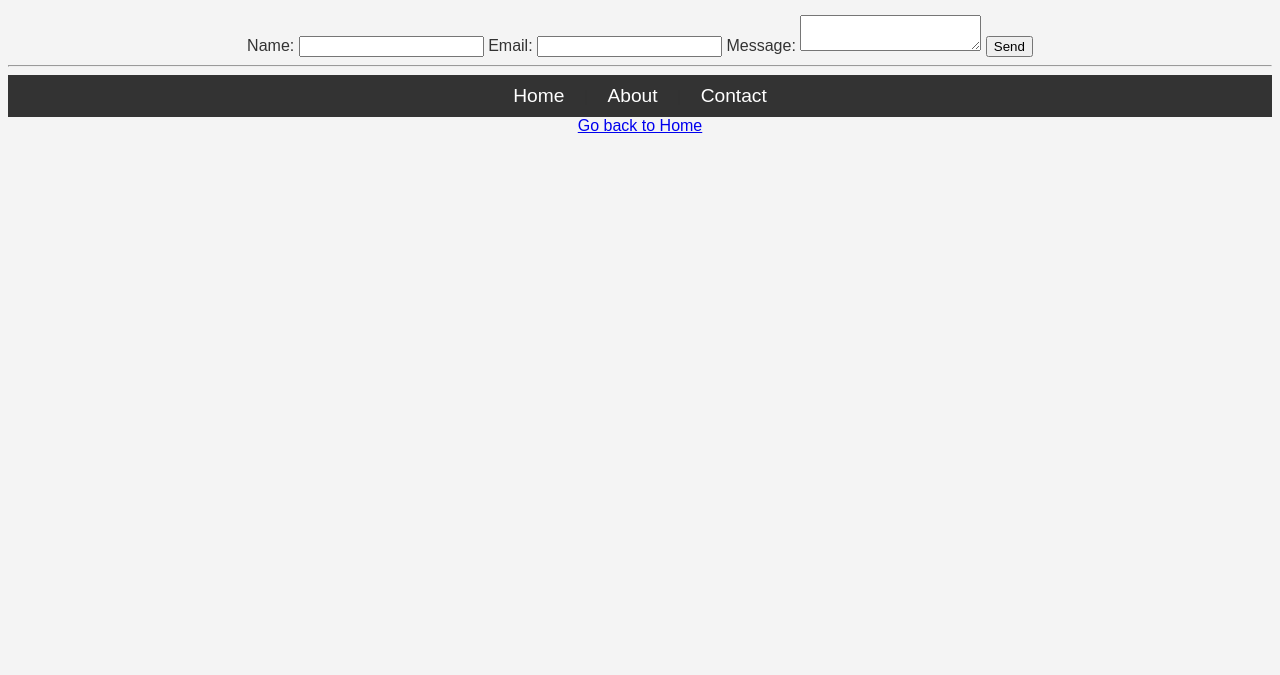
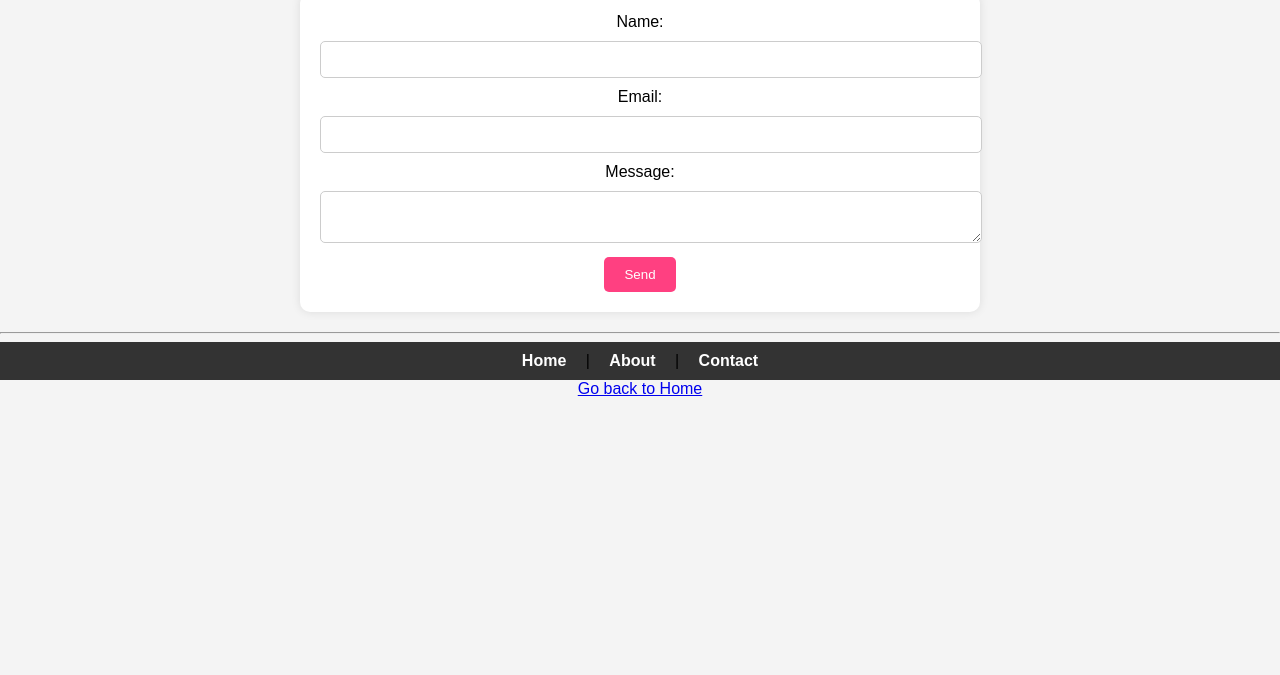
Before and after one commit to jbshub/clickwithME, a plain HTML site: page contact.html in a window 1280 px wide. Shown: the part 125-800 px from the top of the page. Drawn offline with Linux system fonts and the light colour scheme.

Commit message:
Update style.css
Signed-off-by: jbshub <jbsdotpbmc@gmail.com>

```diff
--- a/style.css
+++ b/style.css
@@ -1,21 +1,20 @@
+/* General Styles */
 body {
     font-family: Arial, sans-serif;
+    background-color: #f4f4f4;
     text-align: center;
-    background-color: #f4f4f4;
-    color: #333;
+    margin: 0;
+    padding: 0;
 }
 
+/* Header Styles */
 h1 {
     color: #ff4081;
-    font-size: 2.5em;
 }
 
-p {
-    font-size: 1.2em;
-}
-
+/* Navigation Styles */
 nav {
-    background-color: #333;
+    background: #333;
     padding: 10px;
 }
 
@@ -23,9 +22,39 @@ nav a {
     color: white;
     text-decoration: none;
     margin: 0 15px;
-    font-size: 1.2em;
+    font-weight: bold;
 }
 
 nav a:hover {
     color: #ff4081;
 }
+
+/* Contact Form Styles */
+form {
+    background: white;
+    padding: 20px;
+    margin: 20px auto;
+    width: 50%;
+    border-radius: 10px;
+    box-shadow: 0 0 10px rgba(0, 0, 0, 0.1);
+}
+
+input, textarea {
+    width: 100%;
+    padding: 10px;
+    margin: 10px 0;
+    border: 1px solid #ccc;
+    border-radius: 5px;
+}
+
+button {
+    background: #ff4081;
+    color: white;
+    border: none;
+    padding: 10px 20px;
+    border-radius: 5px;
+    cursor: pointer;
+}
+
+button:hover {
+    background: #e600
```
